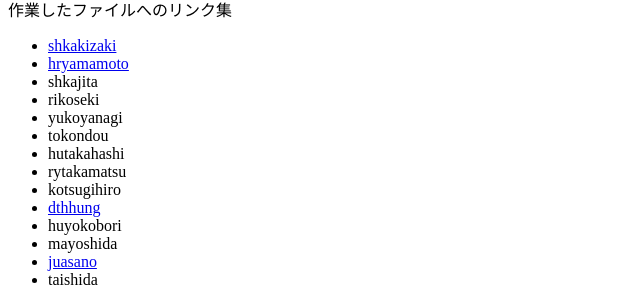
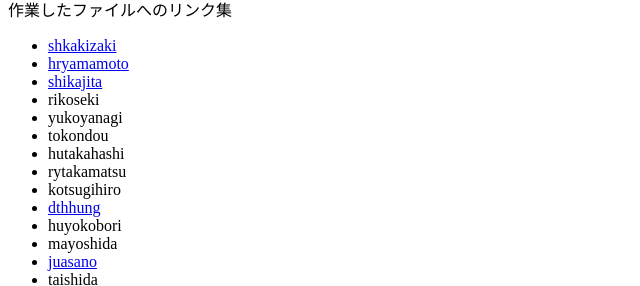
Before and after one commit to shigeki-kakizaki/10a, a plain HTML site: page index.html in a window 1280 px wide. Shown: the part 220-506 px from the top of the page, 0-640 px from the left. Drawn offline with Linux system fonts and the light colour scheme.

Commit message:
edited index.html

```diff
--- a/index.html
+++ b/index.html
@@ -17,7 +17,7 @@
     <ul>
         <li><a href="shkakizaki.html">shkakizaki</a></li>
         <li><a href="hryamamoto.html">hryamamoto</a></li>
-        <li>shkajita</li>
+        <li><a href ="shkajita.html">shikajita</a></li>
         <li>rikoseki</li>
         <li>yukoyanagi</li>
         <li>tokondou</li>
```
